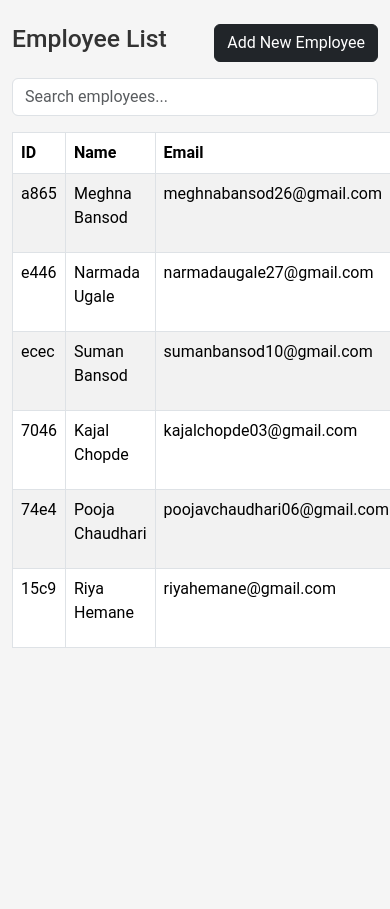
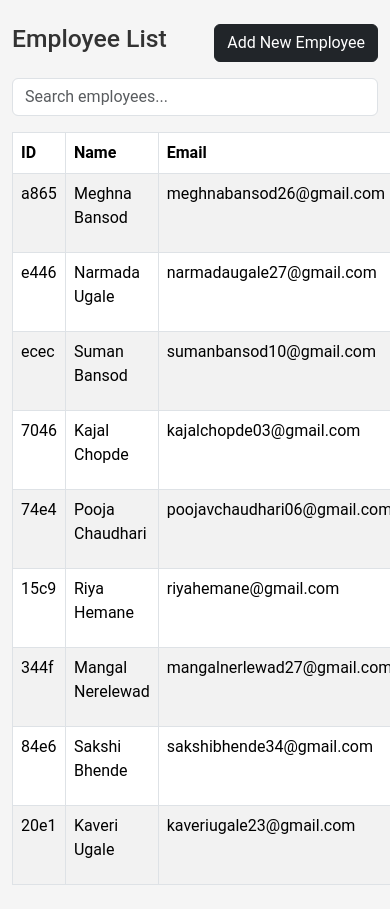
Before and after one commit to meghnabansod26/employee_management_react_app, a React (Create React App) app: page / in a window 390 px wide. Shown: the top 909 px of the page. Before the commit the page ends 844 px from the top, so only its background shows below. Built offline with nearby package versions, Linux system fonts and the light colour scheme; data requests are answered from the project's data file.

Commit message:
Changes in home.js file modify filter for search using mobile no.

```diff
--- a/db.json
+++ b/db.json
@@ -52,7 +52,34 @@
       "mobile": "4659837450",
       "country": "India",
       "state": "Maharashtra",
-      "district": "Pune"
+      "district": "Wardha"
+    },
+    {
+      "id": "344f",
+      "name": "Mangal Nerelewad",
+      "email": "mangalnerlewad27@gmail.com",
+      "mobile": "9876543423",
+      "country": "India",
+      "state": "Maharashtra",
+      "district": "Chandrapur"
+    },
+    {
+      "id": "84e6",
+      "name": "Sakshi Bhende",
+      "email": "sakshibhende34@gmail.com",
+      "mobile": "7846839888",
+      "country": "India",
+      "state": "Maharashtra",
+      "district": "Wardha"
+    },
+    {
+      "id": "20e1",
+      "name": "Kaveri Ugale",
+      "email": "kaveriugale23@gmail.com",
+      "mobile": "8980364878",
+      "country": "India",
+      "state": "Maharashtra",
+      "district": "Aurangabad"
     }
   ],
   "countries": [
--- a/src/components/EmployeeDetails.js
+++ b/src/components/EmployeeDetails.js
@@ -59,7 +59,6 @@ const EmployeeDetails = () => {
             <Button variant="primary" className="me-2">
               Edit
             </Button>{" "}
-            {/* me-2 adds a small margin */}
           </Link>
           <Link to="/">
             <Button variant="secondary">Back to List</Button>
--- a/src/components/Home.js
+++ b/src/components/Home.js
@@ -55,10 +55,15 @@ const Home = () => {
     setShowDeleteModal(false);
   };
 
+  const handleAddEmployee = (newEmployee) => {
+    setEmployees((prevEmployees) => [newEmployee, ...prevEmployees]); // Add new employee at the top
+  };
+
   const filteredEmployees = employees.filter(
     (employee) =>
       employee.name.toLowerCase().includes(searchTerm.toLowerCase()) ||
-      employee.email.toLowerCase().includes(searchTerm.toLowerCase())
+      employee.email.toLowerCase().includes(searchTerm.toLowerCase()) ||
+      employee.mobile.toLowerCase().includes(searchTerm)
   );
 
   if (loading) return <Spinner animation="border" />;
```
